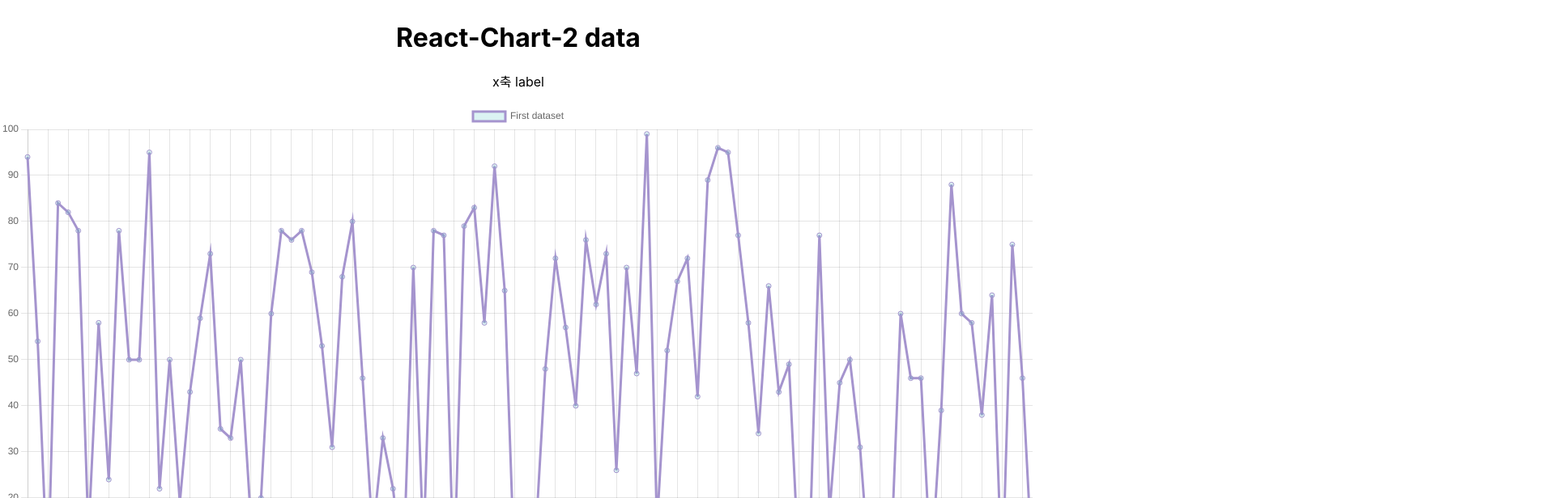
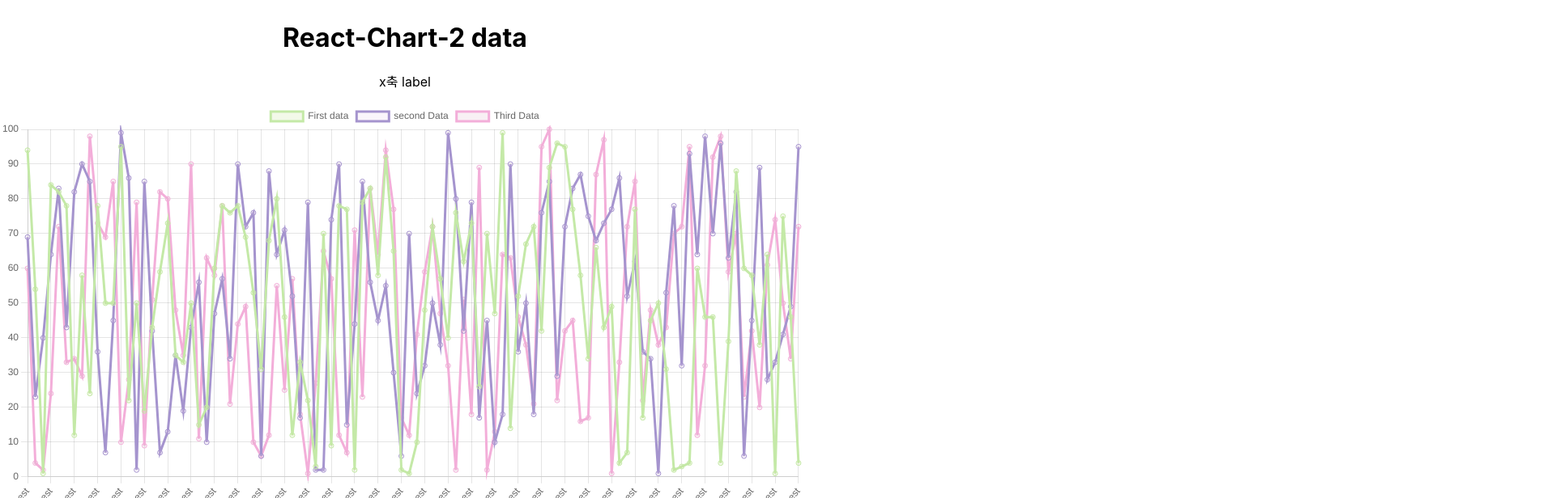
Before and after one commit to Suyoooi/Chart, a React (Create React App) app: page / in a window 1280 px wide. Shown: the part 900-1516 px from the top of the page at 81% size, 1920 px wide, since content can reach past the window. Built offline with nearby package versions, Linux system fonts and the light colour scheme.

Commit message:
feat: y축 data 값 여러개 생성

```diff
--- a/src/App.js
+++ b/src/App.js
@@ -11,9 +11,8 @@ function App() {
       <Main />
       <ReactChart />
       <ReactChartTest />
-      <ReactChartTest3 />
-
-      <ReactChartTest2 />
+      {/* <ReactChartTest3 />
+      <ReactChartTest2 /> */}
     </div>
   );
 }
--- a/src/constant/React-Chart-2-Test/React-Chart-2-Test.jsx
+++ b/src/constant/React-Chart-2-Test/React-Chart-2-Test.jsx
@@ -4,26 +4,48 @@ import { Line } from "react-chartjs-2";
 
 //y축 데이터 생성
 const arr = [];
+const secondArray = [];
+const thirdArray = [];
+
 for (let i = 0; i < 100; i++) {
   arr.push(Math.floor(Math.random() * 100) + 1);
   console.log(arr);
+}
+for (let i = 0; i < 100; i++) {
+  secondArray.push(Math.floor(Math.random() * 100) + 1);
+}
+for (let i = 0; i < 100; i++) {
+  thirdArray.push(Math.floor(Math.random() * 100) + 1);
 }
 //x축 데이터 생성
 var array = [];
 for (var i = 0; i < 100; i++) {
   array.push("test");
 }
-console.log(array);
 
 const data = {
   labels: array,
   datasets: [
     {
-      label: "First dataset",
+      label: "First data",
       data: arr,
       fill: true,
-      backgroundColor: "rgba(75,192,192,0.2)",
+      backgroundColor: "rgba(195, 223, 143, 0.2)",
+      borderColor: "#c4e9a7",
+    },
+    {
+      label: "second Data",
+      data: secondArray,
+      fill: true,
+      backgroundColor: "rgba(229, 204, 236, 0.2)",
       borderColor: "#a594ce",
+    },
+    {
+      label: "Third Data",
+      data: thirdArray,
+      fill: true,
+      backgroundColor: "rgba(218, 181, 199, 0.2)",
+      borderColor: "#f3aed9",
     },
   ],
 };
@@ -41,6 +63,7 @@ const ReactChartTest = () => {
 export default ReactChartTest;
 
 const Container = styled.div`
-  width: auto;
+  width: 1000px;
+  height: 700px;
   margin-top: 100px;
 `;
```
